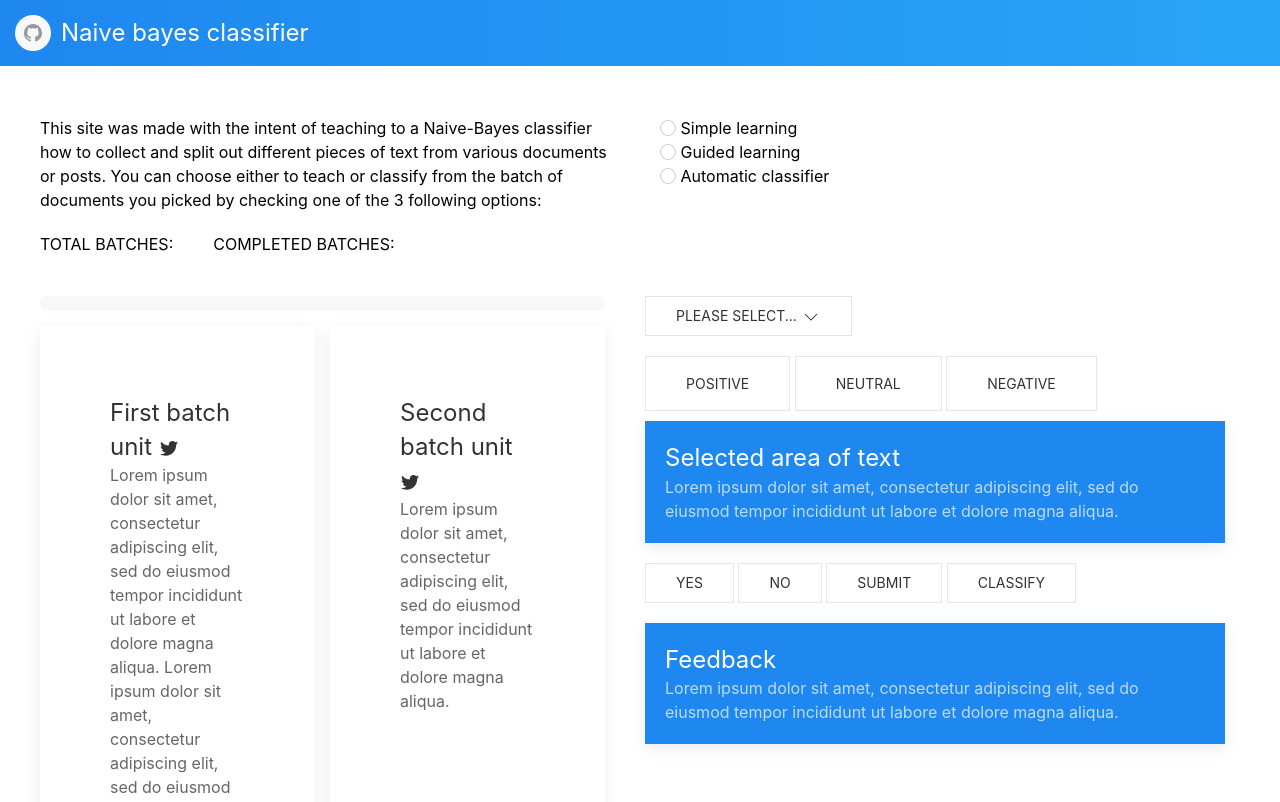
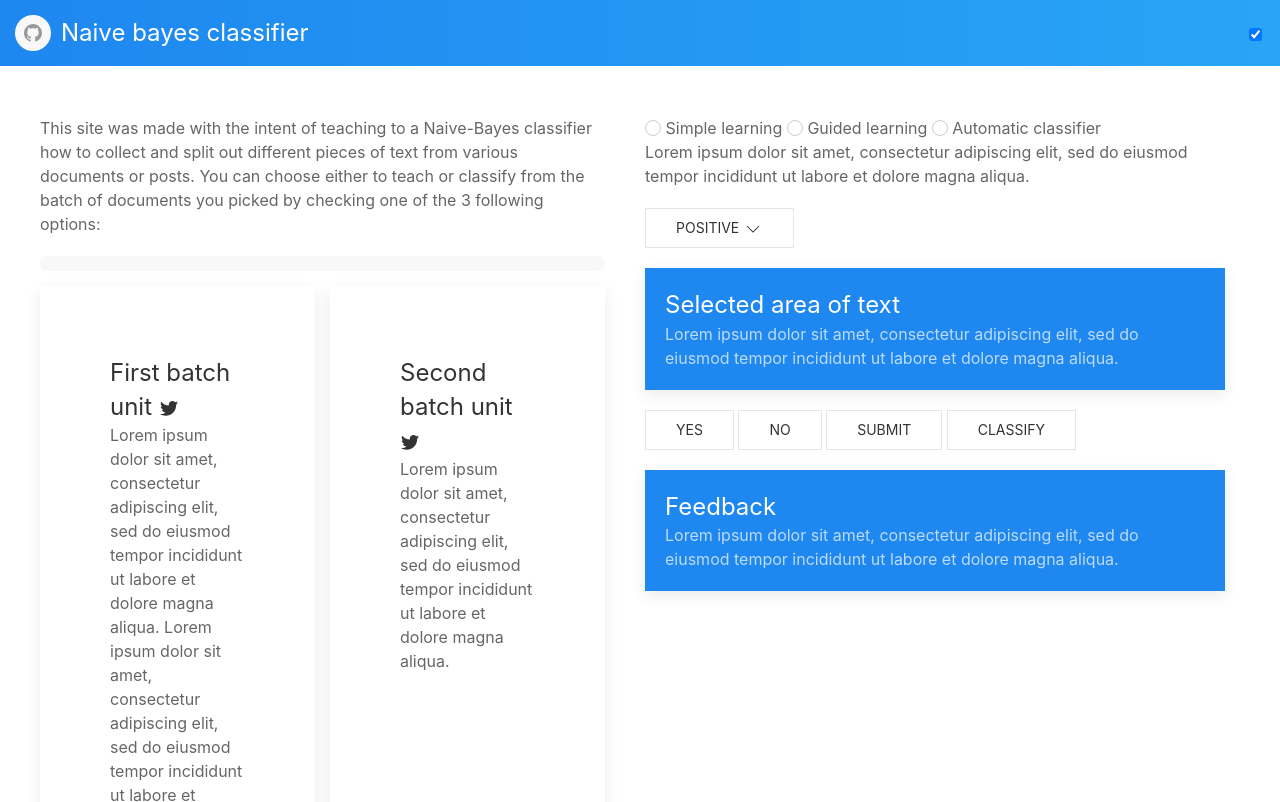
Before and after one commit to DavVarr/Web-interface-for-naive-bayes-classifier, a website: page src/index.html in a window 1280 px wide. Shown: the top 802 px of the page. Drawn offline with Linux system fonts and the light colour scheme.

Commit message:
updated grid layout, added dark mode switch button

```diff
--- a/src/index.html
+++ b/src/index.html
@@ -1,6 +1,7 @@
 <!DOCTYPE html>
 
 <html lang="en">
+
 <head>
     <title>Classifier</title>
 
@@ -8,107 +9,137 @@
     <script src="js/uikit.min.js"></script>
     <script src="js/uikit-icons.min.js"></script>
 </head>
-    <body style="background-color: white; color: black;">
-        <nav class="uk-navbar-container uk-text-large" uk-navbar style="background: linear-gradient(to left,#28a5f5,#1e87f0) ; color: white; ">
-            <div class="uk-navbar-left uk-padding-small" >
-                <a style="margin-right: 10px ;" href="https://github.com/Davide0000/web-programming-project " target="_blank" class="uk-icon-button" uk-icon="github"></a>
+
+<body >
+    <nav class="uk-padding-small uk-navbar-container uk-text-large" uk-navbar
+        style="background: linear-gradient(to left,#28a5f5,#1e87f0) ; color: white; ">
+        <div class="uk-navbar-left ">
+            <a style="margin-right: 10px ;" href="https://github.com/Davide0000/web-programming-project "
+                target="_blank" class="uk-icon-button" uk-icon="github"></a>
             Naive bayes classifier
         </div>
+
+        <div class="uk-navbar-right ">
+            <label class="uk-switch" for="default-1">
+                <input type="checkbox" id="default-1" checked>
+                <div class="uk-switch-slider"></div>
+              </label>
+        </div>
     </nav>
-    <div class="uk-padding uk-margin-small">
-            <div class="uk-child-width-1-2@s uk-margin" uk-grid  >
-            <div>
-                This site was made with the intent of teaching to a Naive-Bayes classifier how to collect and split out different pieces of text
-                from various documents or posts. You can choose either to teach or classify from the batch of documents you picked by checking one of the 3 following options:
-            </div>
-            <div>
-                <div class="uk-form-controls">
-                    <label><input class="uk-radio" type="radio" name="radio1"> Simple learning</label><br>
-                    <label><input class="uk-radio" type="radio" name="radio1"> Guided learning</label><br>
-                    <label><input class="uk-radio" type="radio" name="radio1"> Automatic classifier</label>
-                </div>
-            </div>
-            </div>
-        <div class="uk-margin uk-width-1-2"uk-grid>
-            <div>
-                TOTAL BATCHES:
-            </div>
-            <div>
-                COMPLETED BATCHES:
-            </div>
-        </div>
+    <div class="uk-padding uk-margin-small uk-dark">
 
         <div class="uk-child-width-1-2@s" uk-grid>
 
 
             <div class="uk-grid-small uk-child-width-1-2@s uk-grid-match " uk-grid>
+
+
                 <div class="uk-width-1-1">
+                    <div>
+                        This site was made with the intent of teaching to a Naive-Bayes classifier how to collect and split out
+                        different pieces of text
+                        from various documents or posts. You can choose either to teach or classify from the batch of documents
+                        you picked by checking one of the 3 following options:
+                    </div>
                     <progress class="uk-progress" value="" max=""></progress>
                 </div>
                 <div>
-                        <div id="Firstunit" class="uk-card-large uk-card-default uk-card-hover uk-card-body uk-animation-slide-left-small" style="cursor:pointer">
+                    <div id="Firstunit"
+                        class="uk-card-large uk-card-default uk-card-hover uk-card-body uk-animation-slide-left-small"
+                        style="cursor:pointer">
                         <h3 class="card-title">First batch unit <a href="" uk-icon="icon: twitter"></a></h3>
-                            Lorem ipsum dolor sit amet, consectetur adipiscing elit, sed do eiusmod tempor incididunt ut labore et dolore magna aliqua.
-                            Lorem ipsum dolor sit amet, consectetur adipiscing elit, sed do eiusmod tempor incididunt ut labore et dolore magna aliqua.
-                            Lorem ipsum dolor sit amet, consectetur adipiscing elit, sed do eiusmod tempor incididunt ut labore et dolore magna aliqua.
+                        Lorem ipsum dolor sit amet, consectetur adipiscing elit, sed do eiusmod tempor incididunt ut
+                        labore et dolore magna aliqua.
+                        Lorem ipsum dolor sit amet, consectetur adipiscing elit, sed do eiusmod tempor incididunt ut
+                        labore et dolore magna aliqua.
+                        Lorem ipsum dolor sit amet, consectetur adipiscing elit, sed do eiusmod tempor incididunt ut
+                        labore et dolore magna aliqua.
                     </div>
                 </div>
 
                 <div>
-                        <div  id="Secondunit" class="uk-card-large uk-card-default uk-card-hover uk-card-body uk-animation-slide-left-small"style="cursor:pointer">
+                    <div id="Secondunit"
+                        class="uk-card-large uk-card-default uk-card-hover uk-card-body uk-animation-slide-left-small"
+                        style="cursor:pointer">
                         <h3 class="card-title">Second batch unit <a href="" uk-icon="icon: twitter"></a></h3>
-                            Lorem ipsum dolor sit amet, consectetur adipiscing elit, sed do eiusmod tempor incididunt ut labore et dolore magna aliqua.
+                        Lorem ipsum dolor sit amet, consectetur adipiscing elit, sed do eiusmod tempor incididunt ut
+                        labore et dolore magna aliqua.
                     </div>
                 </div>
 
                 <div>
-                        <div id="Thirdunit" class="uk-card-large uk-card-default uk-card-hover uk-card-body uk-animation-slide-left-small"style="cursor:pointer">
+                    <div id="Thirdunit"
+                        class="uk-card-large uk-card-default uk-card-hover uk-card-body uk-animation-slide-left-small"
+                        style="cursor:pointer">
                         <h3 class="card-title">Third batch unit <a href="" uk-icon="icon: twitter"></a></h3>
-                            Lorem ipsum dolor sit amet, consectetur adipiscing elit, sed do eiusmod tempor incididunt ut labore et dolore magna aliqua.
+                        Lorem ipsum dolor sit amet, consectetur adipiscing elit, sed do eiusmod tempor incididunt ut
+                        labore et dolore magna aliqua.
                     </div>
                 </div>
 
                 <div>
-                        <div id="Fourthunit" class="uk-card-large uk-card-default uk-card-hover uk-card-body uk-animation-slide-left-small"style="cursor:pointer">
+                    <div id="Fourthunit"
+                        class="uk-card-large uk-card-default uk-card-hover uk-card-body uk-animation-slide-left-small"
+                        style="cursor:pointer">
                         <h3 class="card-title">Fourth batch unit <a href="" uk-icon="icon: twitter"></a></h3>
-                            Lorem ipsum dolor sit amet, consectetur adipiscing elit, sed do eiusmod tempor incididunt ut labore et dolore magna aliqua.
+                        Lorem ipsum dolor sit amet, consectetur adipiscing elit, sed do eiusmod tempor incididunt ut
+                        labore et dolore magna aliqua.
                     </div>
                 </div>
 
                 <div>
-                        <div  id="Fiftunit"  class="uk-card-large uk-card-default uk-card-hover uk-card-body uk-animation-slide-left-small"style="cursor:pointer">
+                    <div id="Fiftunit"
+                        class="uk-card-large uk-card-default uk-card-hover uk-card-body uk-animation-slide-left-small"
+                        style="cursor:pointer">
                         <h3 class="card-title">Fifth batch unit <a href="" uk-icon="icon: twitter"></a></h3>
-                            Lorem ipsum dolor sit amet, consectetur adipiscing elit, sed do eiusmod tempor incididunt ut labore et dolore magna aliqua.
+                        Lorem ipsum dolor sit amet, consectetur adipiscing elit, sed do eiusmod tempor incididunt ut
+                        labore et dolore magna aliqua.
+                    </div>
+                </div>
+
+                <div>
+                    <div id="Sixthunit"
+                        class="uk-card-large uk-card-default uk-card-hover uk-card-body uk-animation-slide-left-small"
+                        style="cursor:pointer">
+                        <h3 class="card-title">Fifth batch unit <a href="" uk-icon="icon: twitter"></a></h3>
+                        Lorem ipsum dolor sit amet, consectetur adipiscing elit, sed do eiusmod tempor incididunt ut
+                        labore et dolore magna aliqua.
                     </div>
                 </div>
 
             </div>
-            <div >
-                <div uk-sticky="offset:200">
+            <div>
+                <div>
 
-                        <div class="uk-margin">
+                <div uk-sticky="offset: 25">
+
+                        <div class="uk-form-controls">
+                            <label><input class="uk-radio" type="radio" name="radio1"> Simple learning</label>
+                            <label><input class="uk-radio" type="radio" name="radio1"> Guided learning</label>
+                            <label><input class="uk-radio" type="radio" name="radio1"> Automatic classifier</label>
+                        </div>
+                        <div id="instructions"> Lorem ipsum dolor sit amet, consectetur adipiscing elit, sed do eiusmod tempor incididunt ut
+                            labore et dolore magna aliqua.
+                        </div>
+
+                    <div class="uk-margin ">
                         <div uk-form-custom="target: > * > span:first-child">
                             <select>
-                                    <option value="">Please select...</option>
-                                    <option value="1">Positive</option>
-                                    <option value="2">Neutral</option>
-                                    <option value="3">Negative</option>
+                                <option style="font-size: 20px" value="1">Positive</option>
+                                <option style="font-size: 20px" value="2">Neutral</option>
+                                <option style="font-size: 20px" value="3">Negative</option>
                             </select>
-                                <button class="uk-button uk-button-default" type="button" tabindex="-1">
+                            <button class="uk-button uk-button-default " type="button" tabindex="-1">
                                 <span></span>
                                 <span uk-icon="icon: chevron-down"></span>
                             </button>
                         </div>
                     </div>
 
-                    <div class="uk-margin-small">
-                        <button class="uk-button uk-button-default uk-button-large">Positive</button>
-                        <button class="uk-button uk-button-default uk-button-large">Neutral</button>
-                        <button class="uk-button uk-button-default uk-button-large">Negative</button>
-                    </div>
                     <div id="Focusedtext" class="uk-card-small uk-card-primary uk-card-body">
                         <h3 class="card-title">Selected area of text </h3>
-                            Lorem ipsum dolor sit amet, consectetur adipiscing elit, sed do eiusmod tempor incididunt ut labore et dolore magna aliqua.
+                        Lorem ipsum dolor sit amet, consectetur adipiscing elit, sed do eiusmod tempor incididunt ut
+                        labore et dolore magna aliqua.
                     </div>
                     <div class="uk-margin small">
                         <button class="uk-button uk-button-default">Yes</button>
@@ -118,7 +149,8 @@
                     </div>
                     <div id="Feedback" class="uk-card-small uk-card-primary uk-card-body">
                         <h3 class="card-title">Feedback </h3>
-                            Lorem ipsum dolor sit amet, consectetur adipiscing elit, sed do eiusmod tempor incididunt ut labore et dolore magna aliqua.
+                        Lorem ipsum dolor sit amet, consectetur adipiscing elit, sed do eiusmod tempor incididunt ut
+                        labore et dolore magna aliqua.
                     </div>
                 </div>
 
```
Lines whose indentation alone changed are shown as unchanged.
